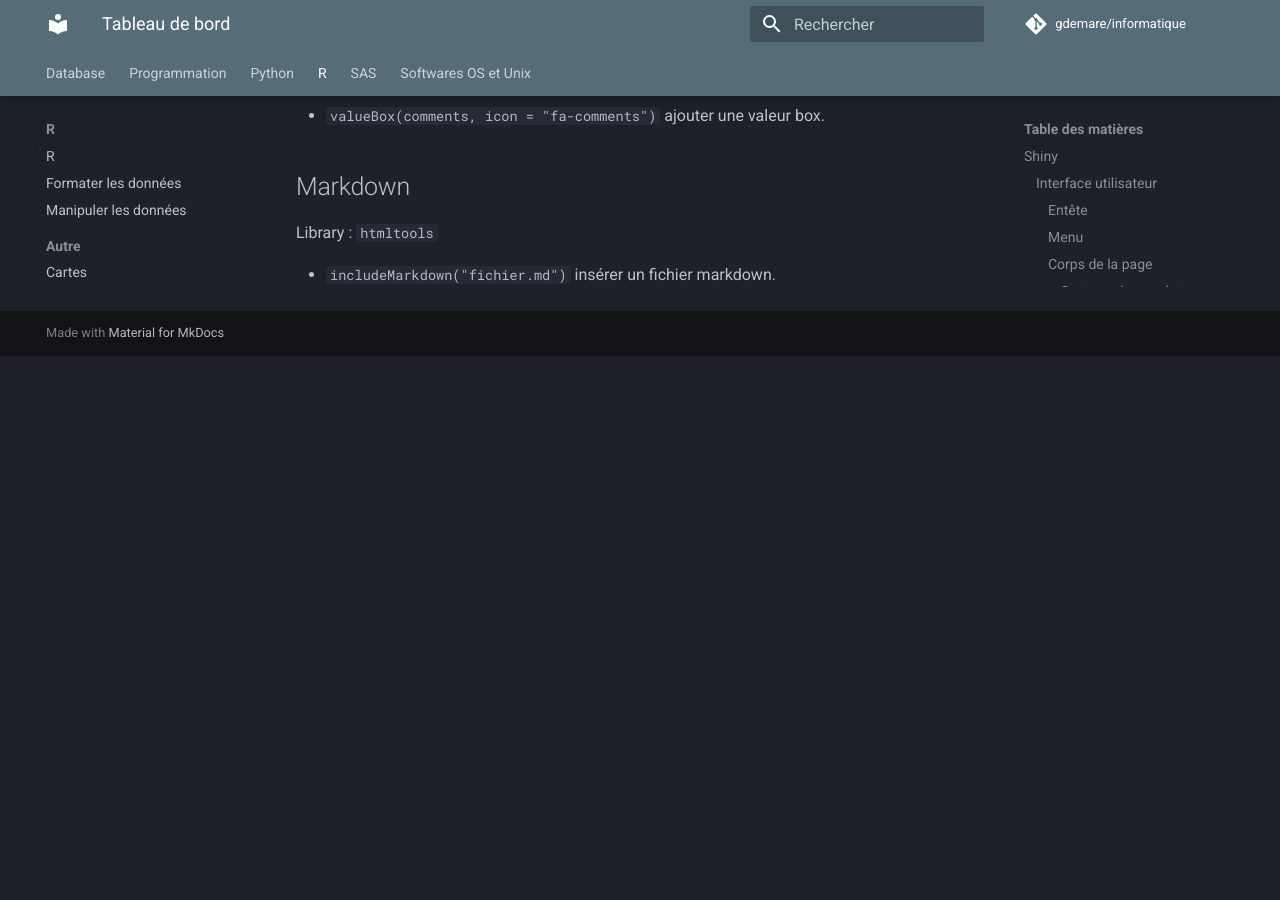
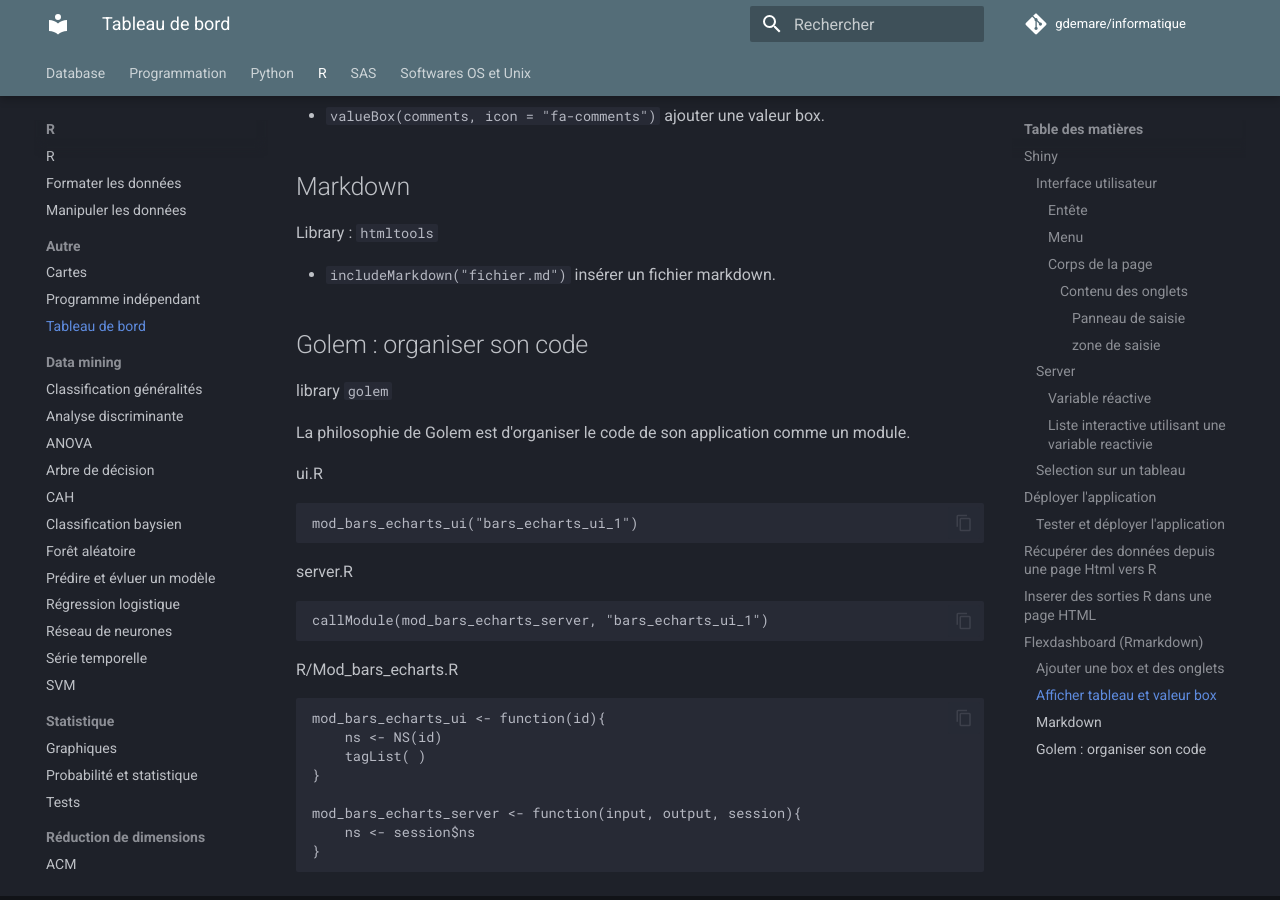
Before and after one commit to gdemare/Informatique, an MkDocs documentation site: the page built from docs/r/tableau-de-bord_r.md, in a window 1280 px wide and 900 px high, scrolled down 6508 px. Built offline with MkDocs 1.6.1 and Material for MkDocs 9.7.7, drawn with Linux system fonts in a browser that asks for light colours; comment, search, counter and statistics services are not loaded; before the commit the page ends 6864 px from its top, so only the background shows below that.

Commit message:
Update tableau-de-bord_r.md

````diff
--- a/docs/r/tableau-de-bord_r.md
+++ b/docs/r/tableau-de-bord_r.md
@@ -255,3 +255,34 @@ Page 4 {data-navmenu="Menu B"}
 Library : `htmltools`
 
 * `includeMarkdown("fichier.md")` insérer un fichier markdown.
+
+## Golem : organiser son code
+
+library `golem`
+
+La philosophie de Golem est d'organiser le code de son application comme un module.
+
+ui.R
+
+```
+mod_bars_echarts_ui("bars_echarts_ui_1")
+```
+
+server.R
+
+```
+callModule(mod_bars_echarts_server, "bars_echarts_ui_1")
+```
+
+R/Mod_bars_echarts.R
+
+```
+mod_bars_echarts_ui <- function(id){
+    ns <- NS(id)
+    tagList( )
+}
+
+mod_bars_echarts_server <- function(input, output, session){
+    ns <- session$ns
+}
+```
````
